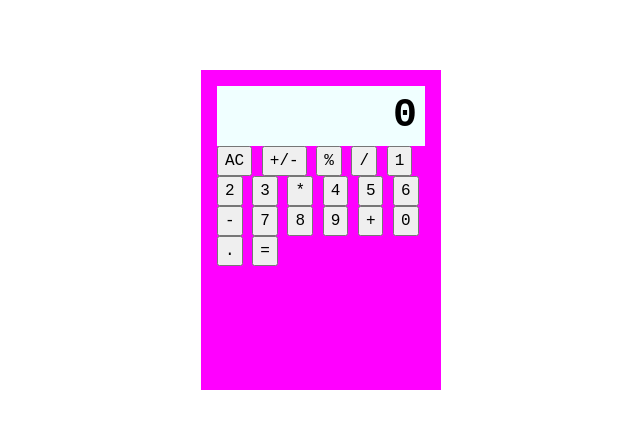
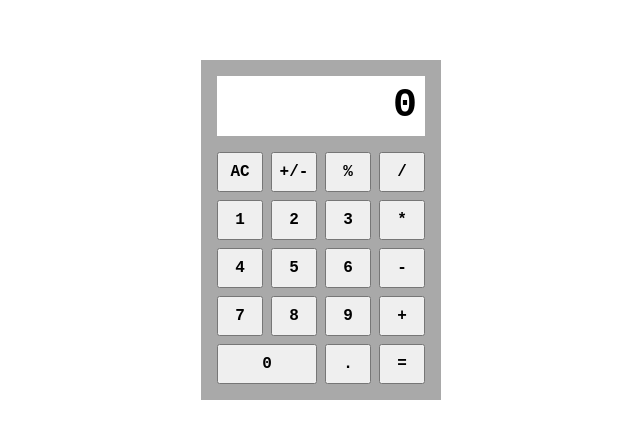
Before and after one commit to roaayala/basic-calculator, a plain HTML site: page index.html in a window 1280 px wide. Shown: the part 170-608 px from the top of the page, without its empty margins (319-959 px from the left). Drawn offline with Linux system fonts and the light colour scheme.

Commit message:
finish adding basic styling

```diff
--- a/styles/style.css
+++ b/styles/style.css
@@ -80,16 +80,30 @@ body {
 
 .container {
   width: 240px;
-  height: 320px;
-  background-color: fuchsia;
+  background-color: darkgrey;
   padding: 16px;
 }
 
 .operation-view {
-  background-color: azure;
+  background-color: white;
   width: 100%;
   padding: 0 8px;
   font-size: 40px;
   font-weight: 700;
   text-align: right;
+  margin-bottom: 16px;
 }
+
+.operation-button {
+  display: flex;
+  flex-wrap: wrap;
+  gap: 8px;
+}
+.button {
+  flex: 20%;
+  height: 40px;
+  font-weight: bold;
+}
+#zero {
+  flex: 46%;
+}
```
